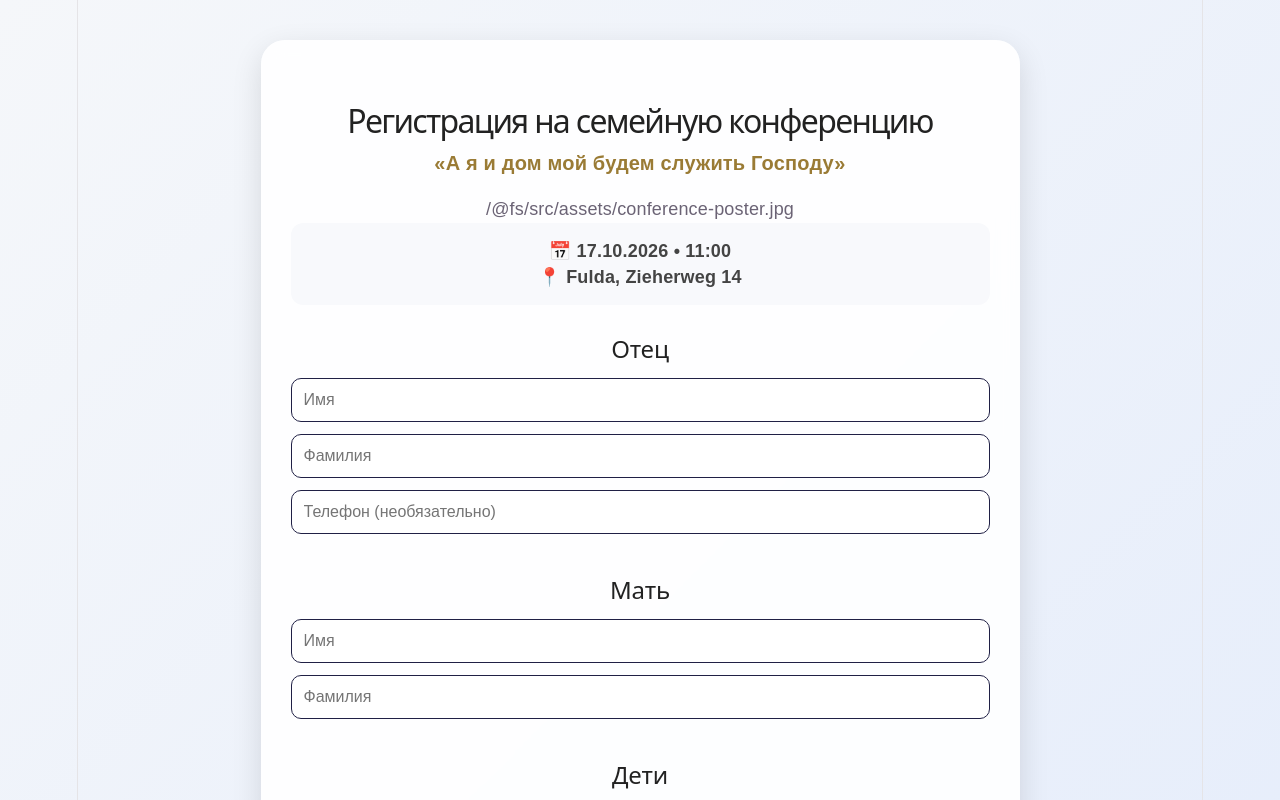
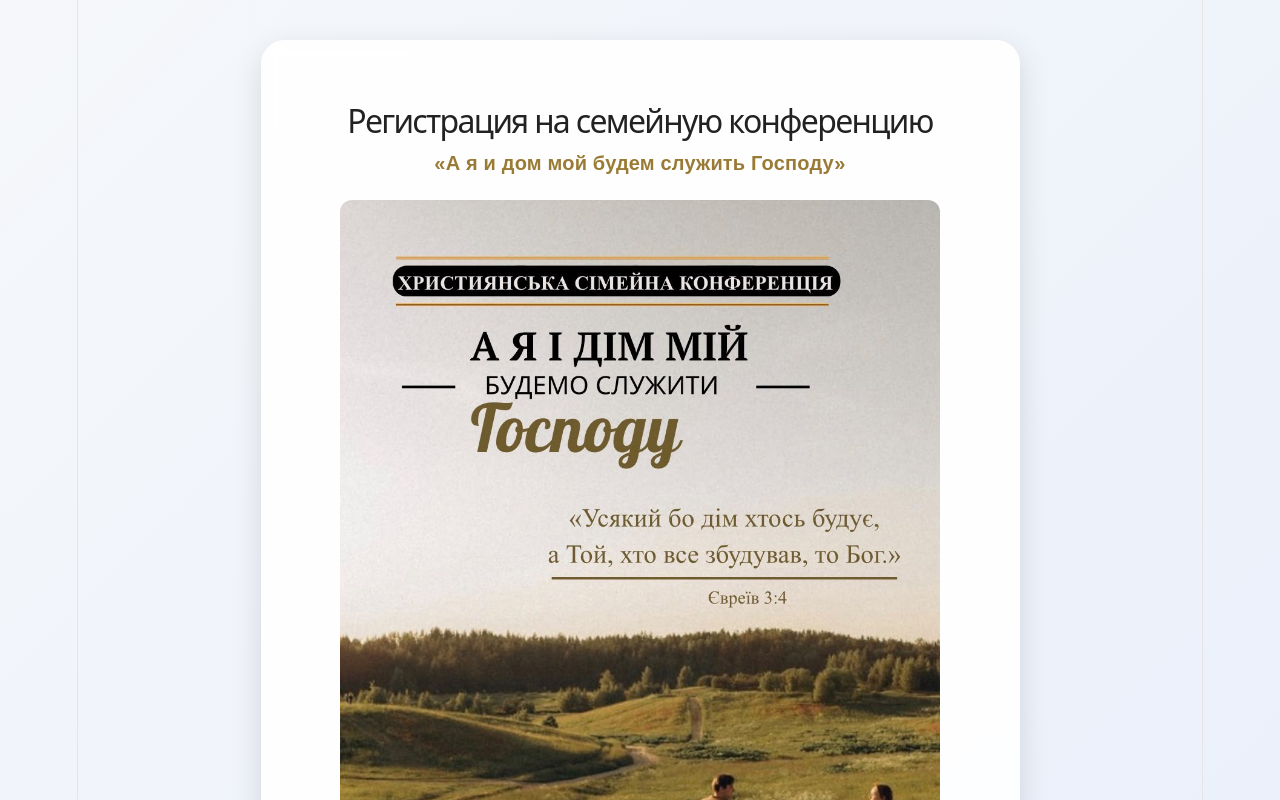
Before and after one commit to Malynskyi/church-registration, a React (Vite) app: page / in a window 1280 px wide. Shown: the top 800 px of the page. Built offline with nearby package versions, Linux system fonts and the light colour scheme.

Commit message:
Add conference poster

```diff
--- a/src/pages/RegistrationPage.jsx
+++ b/src/pages/RegistrationPage.jsx
@@ -71,7 +71,11 @@ export default function RegistrationPage() {
                 «А я и дом мой будем служить Господу»
             </p>
 
-            {conferencePoster}
+            <img
+                src={conferencePoster}
+                alt="Постер семейной конференции"
+                className="conference-poster"
+            />
 
             <div className="conference-info">
                 📅 17.10.2026 • 11:00
--- a/src/styles/RegistrationPage.css
+++ b/src/styles/RegistrationPage.css
@@ -161,15 +161,13 @@ body {
 }
 
 .conference-poster {
+    display: block;
     width: 100%;
-
-    border-radius: 20px;
-
-    margin-bottom: 30px;
-
-    display: block;
-
-    box-shadow: 0 8px 25px rgba(0, 0, 0, 0.15);
+    max-width: 600px;
+    height: auto;
+    margin: 24px auto;
+    border-radius: 12px;
+    object-fit: contain;
 }
 
 .conference-info {
```
